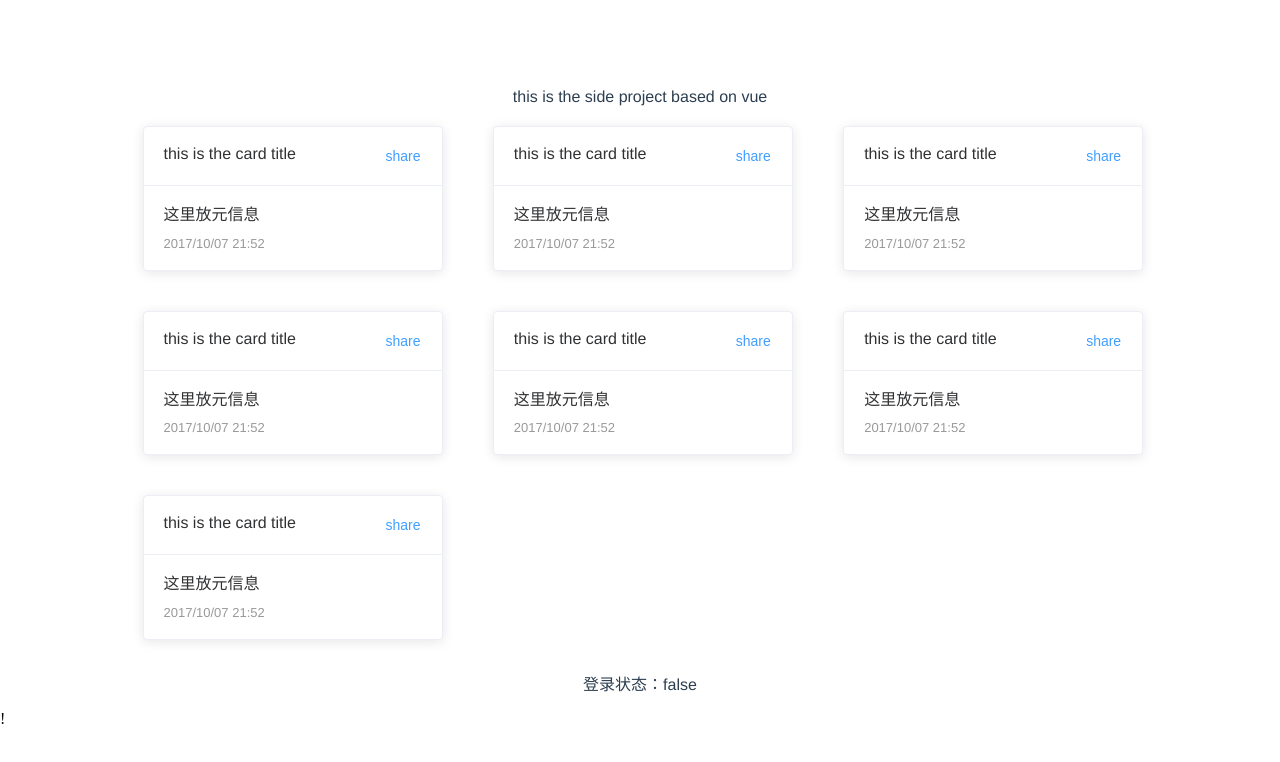
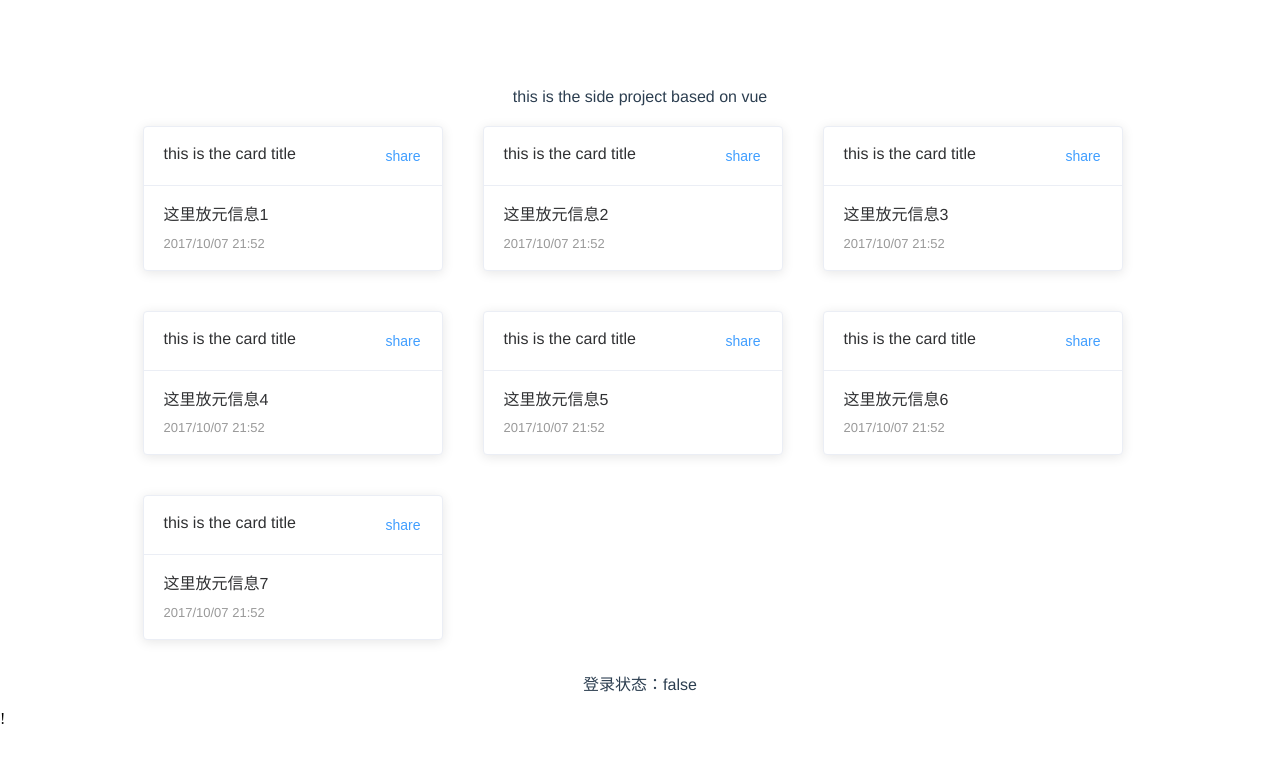
Before and after one commit to Raoul1996/vue-vote, a Vue app: page /vote in a window 1280 px wide. Shown: the top 762 px of the page. Built offline with nearby package versions, Linux system fonts and the light colour scheme.

Commit message:
重新使用 flex ，因为使用 column-count 的话会使得 card 按照列的顺序进行排列

```diff
--- a/src/components/Card.vue
+++ b/src/components/Card.vue
@@ -6,7 +6,7 @@
         <el-button style="float: right; padding: 3px 0" type="text" @click="alertMessage">{{button}}</el-button>
       </div>
       <div class="content">
-        <div >这里放元信息</div>
+        <div>这里放元信息{{content}}</div>
       </div>
       <div class="bottom">
         <div class="time">{{currentDate}}</div>
@@ -17,8 +17,15 @@
 
 <script>
   import format from 'date-fns/format'
+
   export default {
     name: 'card',
+    props: {
+      'content': {
+        type: String,
+        require: true
+      }
+    },
     data () {
       return {
         title: 'this is the card title',
--- a/src/pages/vote.vue
+++ b/src/pages/vote.vue
@@ -2,8 +2,8 @@
   <div class="vote">
     {{msg}}
     <ul class="vote-list">
-      <li class="vote-item" v-for="(o,index) in 7" :key="o">
-        <Card></Card>
+      <li class="vote-item" v-for="(o, index) in votes" :key="o">
+        <Card :content="o"></Card>
       </li>
     </ul>
   </div>
@@ -16,6 +16,7 @@
     name: 'vote',
     data () {
       return {
+        votes: 7,
         msg: 'this is the side project based on vue'
       }
     },
@@ -31,25 +32,26 @@
   .vote-list {
     margin 0 auto
     max-width: 1035px
-    column-count 3
+    display flex
+    flex-wrap wrap
     .vote-item {
       display inline-block
       margin 20px
       width 300px
     }
   }
-//两列布局
+
+  //两列布局
   @media screen and (max-width: 1018px) and (min-width: 690px) {
     .vote-list {
       width 690px
-      column-count 2
     }
   }
-// 单列布局
+
+  // 单列布局
   @media screen and (max-width: 690px) {
     .vote-list {
       width 440px
-      column-count 1
       .vote-item {
         margin 20px auto
       }
```
